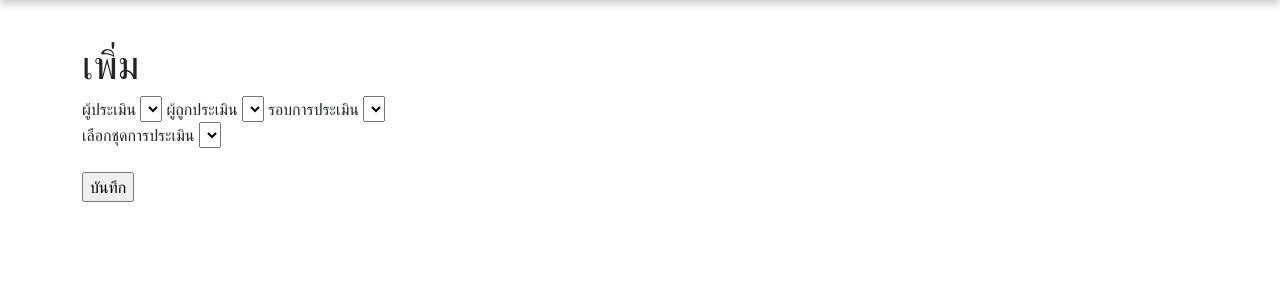
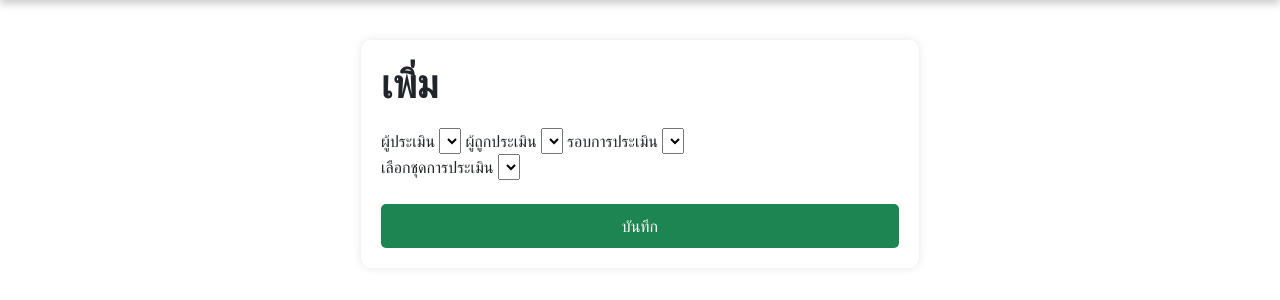
Before and after one commit to SaranLilly/SE_Group1, a Laravel app: page /evaluation/create in a window 1280 px wide. Shown: the part 56-356 px from the top of the page. Run offline with Laravel 10, Linux system fonts and the light colour scheme; data that the repository does not hold is empty.

Commit message:
แก้ไข layout หน้า view edit, employee, create

```diff
--- a/public/css/style.css
+++ b/public/css/style.css
@@ -6,32 +6,14 @@ body {
     width: 100%;
 }
 h1 {
-
-}
-.navbar {
-    background-color: #83afbc;
-    /* background-color: #6f9afd; */
-    box-shadow: 0 4px 8px rgba(0, 0, 0, 0.2);
-}
-
-.offcanvas-header {
-    background-color: #D6EAF8;
-    /* background-color: #d3f3f5; */
-    box-shadow: 0 4px 8px rgba(0, 0, 0, 0.2);
-    /* border-radius: 8px; */
-}
-
-.offcanvas-body {
-    background-color: white;
-    box-shadow: 0 4px 8px rgba(0, 0, 0, 0.2);
-    /* border-radius: 8px; */
+   font-family: "Poppins",sans-serif;
 }
 
 
 
 
 .table {
-    background-color: white;
+    background-color: rgb(255, 255, 255);
     text-align: center;
     border-radius: 8px;
     /* overflow: hidden; */
@@ -42,6 +24,7 @@ h1 {
         0px 8px 16px -6px rgba(24,39,75,0.08);
 }
 table {
+
     border-collapse: collapse;
     width: 100%;
 }
@@ -72,6 +55,28 @@ table .column:last-child {
 
 
 
+
+
+.navbar {
+    background-color: #83afbc;
+    /* background-color: #6f9afd; */
+    box-shadow: 0 4px 8px rgba(0, 0, 0, 0.2);
+}
+
+.offcanvas-header {
+    background-color: #D6EAF8;
+    /* background-color: #d3f3f5; */
+    box-shadow: 0 4px 8px rgba(0, 0, 0, 0.2);
+    /* border-radius: 8px; */
+}
+
+.offcanvas-body {
+    background-color: white;
+    box-shadow: 0 4px 8px rgba(0, 0, 0, 0.2);
+    /* border-radius: 8px; */
+}
+
+
 .navbar .nav-link {
     color: #333; /* เปลี่ยนสีของข้อความใน tabs */
     font-weight: bold; /* เพิ่ม font-weight ให้ข้อความใน tabs เป็นตัวหนา */
--- a/resources/views/criterion/index.blade.php
+++ b/resources/views/criterion/index.blade.php
@@ -1,7 +1,7 @@
 @extends('layout')
 @section('title', 'หน้าเกณฑ์การประเมิน')
 @section('content')
-    <h1>เกณฑ์การประเมิน</h1>
+    <h1 style="font-weight: 800">เกณฑ์การประเมิน</h1>
 
 
     {{-- <div>
--- a/resources/views/employee.blade.php
+++ b/resources/views/employee.blade.php
@@ -2,7 +2,7 @@
 @extends('layout')
 @section('title', 'ข้อมูลพนักงาน')
 @section('content')
-    <h2 class="text pb-4">ข้อมูลพนักงาน</h2>
+    <h2 style="font-weight: 800">ข้อมูลพนักงาน</h2>
     <table class="table">
         <thead>
             <tr>
--- a/resources/views/employee/index.blade.php
+++ b/resources/views/employee/index.blade.php
@@ -1,7 +1,7 @@
 @extends('layout')
 @section('title','ข้อมูลพนักงาน')
 @section('content')
-    <h1 style="font-family: Arial">ข้อมูลพนักงาน</h1>
+    <h1 style="font-weight: 800">ข้อมูลพนักงาน</h1>
 
     <div>
         <a class="btn btn-primary" href="{{ route('employee.create') }}">New Employee</a>
--- a/resources/views/empteamhead/index.blade.php
+++ b/resources/views/empteamhead/index.blade.php
@@ -1,7 +1,7 @@
 @extends('layout')
 @section('title', 'ข้อมูลพนักงาน')
 @section('content')
-    <h1>ข้อมูลพนักงาน</h1>
+    <h1 style="font-weight: 800">ข้อมูลพนักงาน</h1>
 
     <div>
         @if (session()->has('success'))
--- a/resources/views/evaluation/create.blade.php
+++ b/resources/views/evaluation/create.blade.php
@@ -1,34 +1,86 @@
 @extends('layout')
-@section('title','การประเมิน')
+@section('title', 'การประเมิน')
 @section('content')
-    <h1>เพิ่ม</h1>
-    <form method="post" action="{{route('evaluation.store')}}">
+
+    <style>
+        .edit {
+            margin: auto;
+            /* จัดให้อยู่ตรงกลาง */
+            width: 50%;
+            /* ปรับขนาดให้กว้าง 50% */
+            padding: 20px;
+            /* เพิ่มช่องว่างรอบขอบ */
+            border-radius: 10px;
+            /* เพิ่มความโค้งให้กับขอบ */
+            box-shadow: 0px 0px 10px 0px rgba(0, 0, 0, 0.1);
+            /* เพิ่มเงา */
+        }
+
+        form {
+            margin-top: 20px;
+            /* เพิ่มระยะห่างด้านบนของแบบฟอร์ม */
+        }
+
+        .form-label {
+            display: flex;
+            flex-direction: column;
+            margin-bottom: 15px;
+            /* เพิ่มระยะห่างระหว่างข้อมูลในแบบฟอร์ม */
+            border-radius: 8px;
+        }
+
+        input[type="submit"] {
+            width: 100%;
+            /* ทำให้ปุ่มเต็มความกว้าง */
+            padding: 10px;
+            /* เพิ่มช่องว่างในปุ่ม */
+            border: none;
+            background-color: #1d8551;
+            /*เปลี่ยนสีพื้นหลังของปุ่ม  */
+            color: white;
+            /* เปลี่ยนสีข้อความในปุ่มเป็นขาว */
+            border-radius: 5px;
+            /* เพิ่มความโค้งให้กับขอบของปุ่ม */
+            cursor: pointer;
+            transition: background-color 0.3s;
+            /* เพิ่มเอฟเฟคการเปลี่ยนสีเมื่อ hover บนปุ่ม */
+        }
+
+        input[type="submit"]:hover {
+            background-color: #2bc678;
+            /* เปลี่ยนสีพื้นหลังของปุ่มเมื่อ hover */
+        }
+    </style>
+
+    <div class="edit">
+        <h1 style="font-weight: 800">เพิ่ม</h1>
+        <form method="post" action="{{ route('evaluation.store') }}">
             @csrf
             @method('post')
             <div>
+
                 <label>ผู้ประเมิน </label>
                 <select name="idassess">
-                @foreach($employees as $employee)
+                    @foreach ($employees as $employee)
                         <option value="{{ $employee->empID }}">{{ $employee->firstName }} {{ $employee->lastName }}</option>
                     @endforeach
                 </select>
                 <label>ผู้ถูกประเมิน </label>
                 <select name="idassessed">
-                @foreach($employees2 as $employee)
+                    @foreach ($employees2 as $employee)
                         <option value="{{ $employee->empID }}">{{ $employee->firstName }} {{ $employee->lastName }}</option>
                     @endforeach
                 </select>
                 <label>รอบการประเมิน </label>
                 <select name="idround">
-                @foreach($rounds as $round)
+                    @foreach ($rounds as $round)
                         <option value="{{ $round->idround }}">{{ $round->date }}</option>
-
                     @endforeach
                 </select>
                 <br>
                 <label>เลือกชุดการประเมิน</label>
                 <select name="idset">
-                    @foreach($setkpis as $setkpi)
+                    @foreach ($setkpis as $setkpi)
                         <option value="{{ $setkpi->idset }}">{{ $setkpi->titleset }}</option>
                     @endforeach
                 </select>
@@ -129,4 +181,8 @@
         </table> --}}
             </div>
         </form>
+
+
+    </div>
+
 @endsection
--- a/resources/views/resultkpi.blade.php
+++ b/resources/views/resultkpi.blade.php
@@ -3,7 +3,7 @@
 @section('content')
 
 
-<h2>ผลการประเมินไตรมาสที่1</h2>
+<h2 style="font-weight: 800">ผลการประเมินไตรมาสที่1</h2>
 <div class="table table-table-responsive" style="width: 100%">
     <table style="width: 100%">
       <thead>
```
Also changed, not shown: resources/views/criterion/edit.blade.php (+67 -28 lines). Lines whose indentation alone changed are shown as unchanged.
